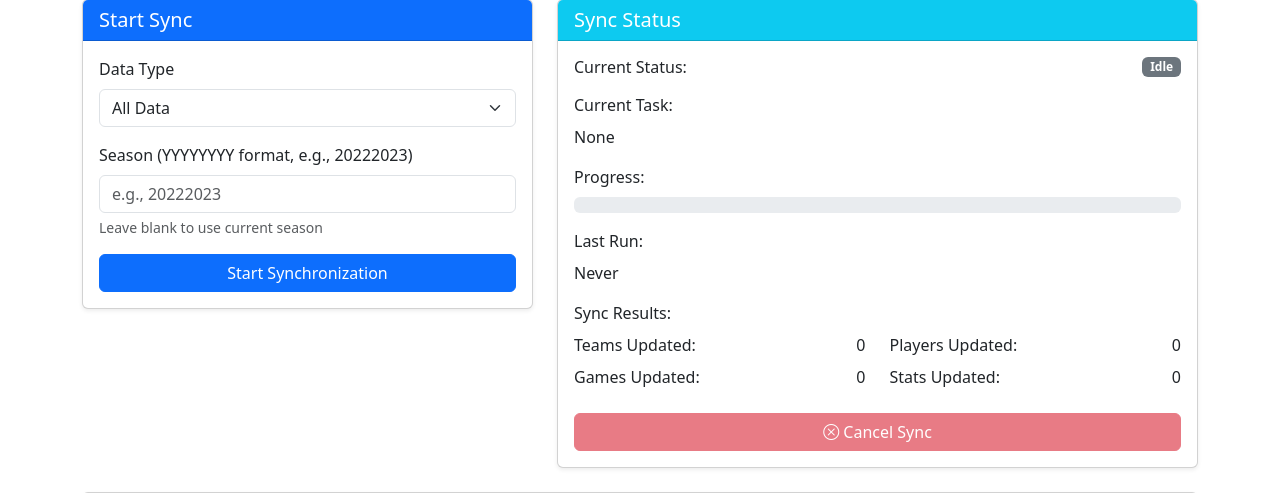
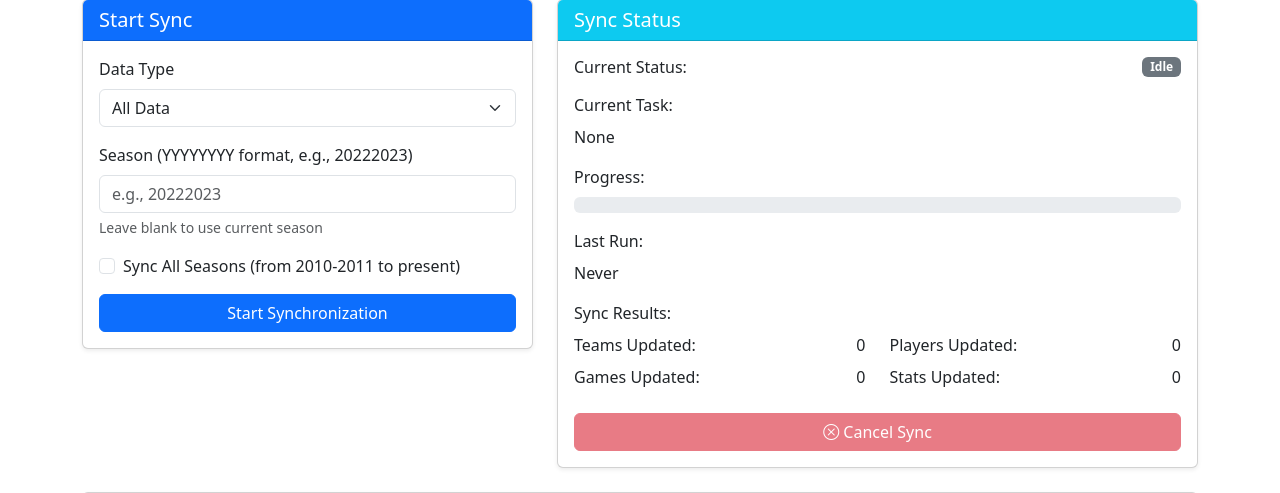
Before and after one commit to jhuston357/nhl-mysql-sync, a Flask app: page /sync in a window 1280 px wide. Shown: the part 153-646 px from the top of the page. Run offline with Flask 2, Linux system fonts and the light colour scheme; some libraries are stand-ins or nearby versions.

Commit message:
Add all seasons checkbox to sync form UI

```diff
--- a/web/templates/sync.html
+++ b/web/templates/sync.html
@@ -42,6 +42,11 @@
                                 {% endfor %}
                             </div>
                         {% endif %}
+                    </div>
+
+                    <div class="mb-3 form-check">
+                        {{ form.all_seasons(class="form-check-input") }}
+                        <label class="form-check-label" for="all_seasons">{{ form.all_seasons.label }}</label>
                     </div>
 
                     <div class="d-grid gap-2">
@@ -145,6 +150,18 @@
     document.addEventListener('DOMContentLoaded', function() {
         const startSyncBtn = document.getElementById('start-sync-btn');
         const cancelSyncBtn = document.getElementById('cancel-sync-btn');
+        const allSeasonsCheckbox = document.getElementById('all_seasons');
+        const seasonInput = document.getElementById('season');
+
+        // Handle all seasons checkbox
+        if (allSeasonsCheckbox && seasonInput) {
+            allSeasonsCheckbox.addEventListener('change', function() {
+                seasonInput.disabled = this.checked;
+                if (this.checked) {
+                    seasonInput.value = '';
+                }
+            });
+        }
 
         // Load initial sync status
         fetch('/api/sync/status')
```
